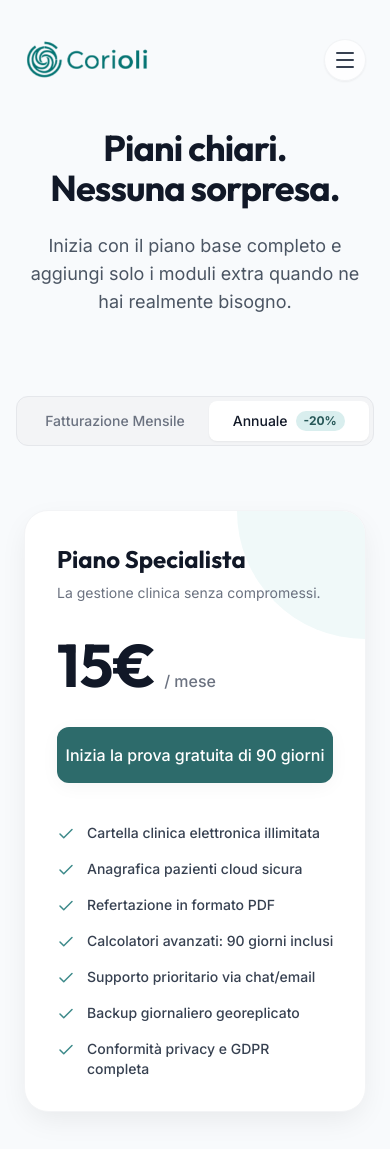
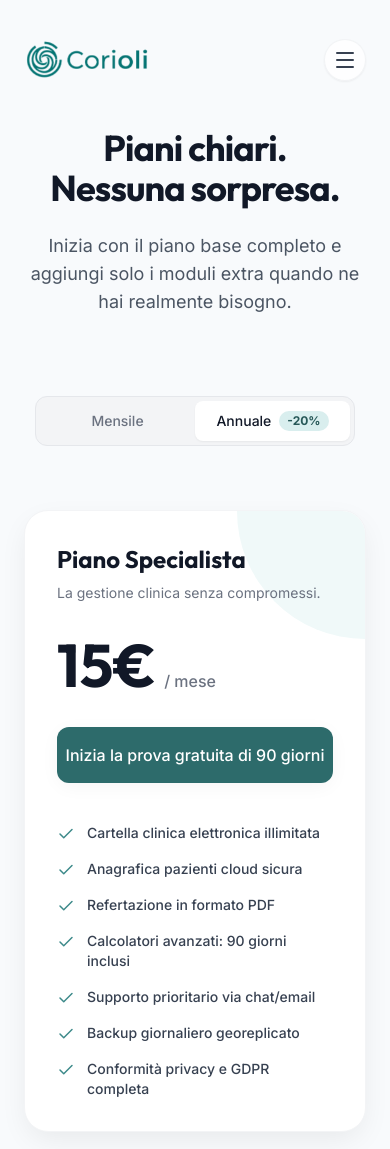
Before and after one commit to SpaceDesignItalia/Corioli-Website, a Next.js app: page /prezzi in a window 390 px wide. Shown: the top 1149 px of the page. Built offline with nearby package versions, Linux system fonts and the light colour scheme.

Commit message:
fix navbar

```diff
--- a/src/app/prezzi/page.tsx
+++ b/src/app/prezzi/page.tsx
@@ -19,16 +19,16 @@ export default function PricingPage() {
         </p>
       </div>
 
-      <div className="flex justify-center mb-16">
-        <div className="bg-gray-100 p-1 rounded-xl flex items-center border border-gray-200">
+      <div className="flex justify-center mb-16 px-6">
+        <div className="bg-gray-100 p-1 rounded-xl flex items-center border border-gray-200 w-full max-w-xs sm:w-auto">
           <button
-            className={clsx("px-6 py-2.5 rounded-lg text-sm font-medium transition-colors", !annual ? "bg-white text-gray-900 shadow-sm" : "text-gray-500 hover:text-gray-900")}
+            className={clsx("flex-1 sm:flex-none px-4 sm:px-6 py-2.5 rounded-lg text-sm font-medium transition-colors text-center", !annual ? "bg-white text-gray-900 shadow-sm" : "text-gray-500 hover:text-gray-900")}
             onClick={() => { setAnnual(false); posthog.capture("pricing_billing_toggled", { billing_period: "mensile" }); }}
           >
-            Fatturazione Mensile
+            Mensile
           </button>
           <button
-            className={clsx("px-6 py-2.5 rounded-lg text-sm font-medium transition-colors flex items-center gap-2", annual ? "bg-white text-gray-900 shadow-sm" : "text-gray-500 hover:text-gray-900")}
+            className={clsx("flex-1 sm:flex-none px-4 sm:px-6 py-2.5 rounded-lg text-sm font-medium transition-colors flex items-center justify-center gap-2", annual ? "bg-white text-gray-900 shadow-sm" : "text-gray-500 hover:text-gray-900")}
             onClick={() => { setAnnual(true); posthog.capture("pricing_billing_toggled", { billing_period: "annuale" }); }}
           >
             Annuale <span className="bg-brand-100 text-brand-700 px-2 py-0.5 rounded-full text-xs font-bold">-20%</span>
@@ -64,14 +64,14 @@ export default function PricingPage() {
                  { text: "Cartella clinica elettronica illimitata" },
                  { text: "Anagrafica pazienti cloud sicura" },
                  { text: "Refertazione in formato PDF" },
-                 { text: "Calcolatori avanzati: 90 giorni inclusi", nowrap: true },
+                 { text: "Calcolatori avanzati: 90 giorni inclusi" },
                  { text: "Supporto prioritario via chat/email" },
                  { text: "Backup giornaliero georeplicato" },
                  { text: "Conformità privacy e GDPR completa" },
                ].map((feature, i) => (
                  <li key={i} className="flex items-start gap-3">
                    <Check size={18} className="text-brand-500 shrink-0 mt-0.5" />
-                   <span className={clsx("font-medium", feature.nowrap && "whitespace-nowrap")}>{feature.text}</span>
+                   <span className="font-medium">{feature.text}</span>
                  </li>
                ))}
              </ul>
--- a/src/components/Header.tsx
+++ b/src/components/Header.tsx
@@ -148,8 +148,8 @@ export default function Header() {
           onClick={() => setMobileMenuOpen(false)}
         />
         <div className={clsx(
-          "relative bg-white/95 backdrop-blur-xl rounded-3xl border border-gray-200/80 shadow-2xl p-8 w-full max-w-sm flex flex-col items-center gap-3 transition-all duration-300 pointer-events-auto",
-          mobileMenuOpen ? "scale-100 translate-y-0" : "scale-95 -translate-y-4"
+          "relative bg-white/95 backdrop-blur-xl rounded-3xl border border-gray-200/80 shadow-2xl p-8 w-full max-w-sm flex flex-col items-center gap-3 transition-all duration-300",
+          mobileMenuOpen ? "scale-100 translate-y-0 pointer-events-auto" : "scale-95 -translate-y-4 pointer-events-none"
         )}>
           <button
             onClick={() => setMobileMenuOpen(false)}
@@ -169,9 +169,6 @@ export default function Header() {
             );
           })}
           <div className="w-full border-t border-gray-100 mt-3 pt-5 flex flex-col gap-3">
-            <Link href="/login" className="text-center py-3 rounded-xl border border-gray-200 text-gray-700 font-medium hover:bg-gray-50 transition-colors" onClick={() => setMobileMenuOpen(false)}>
-              Accedi
-            </Link>
             <Link href="/contatti" className="text-center py-3 rounded-xl bg-brand-700 text-white font-semibold shadow-md hover:bg-brand-800 transition-colors" onClick={() => setMobileMenuOpen(false)}>
               Richiedi Demo
             </Link>
```
